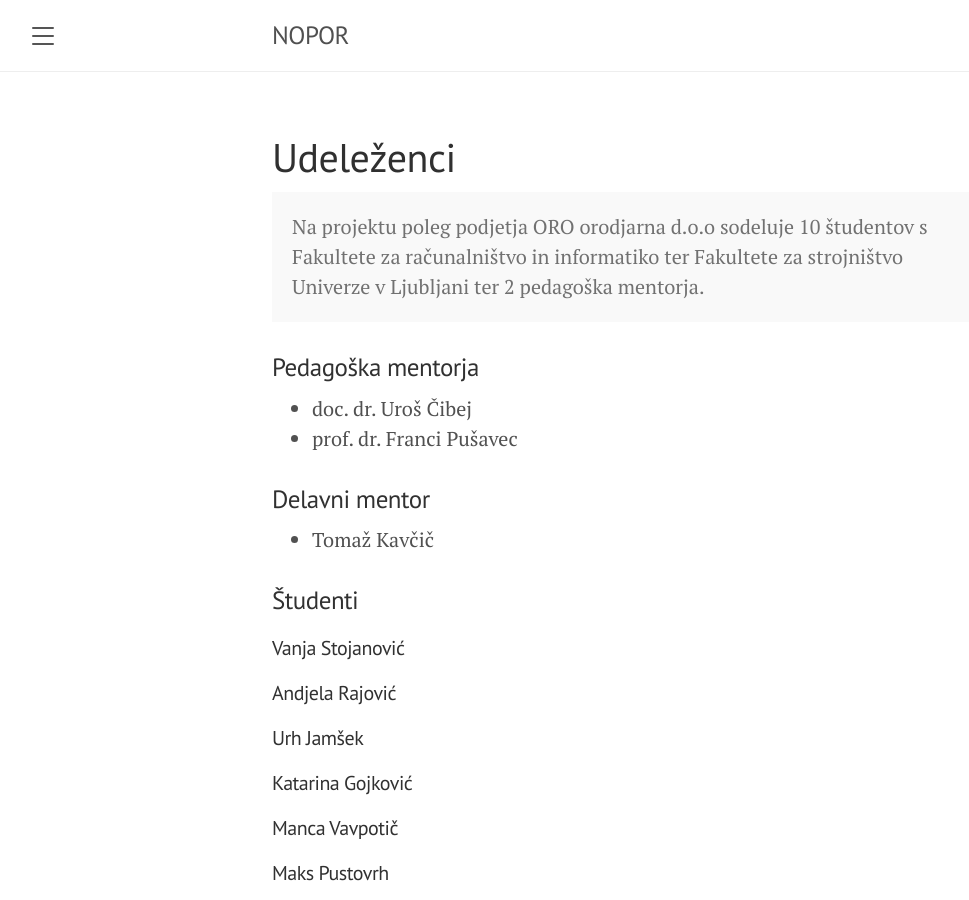
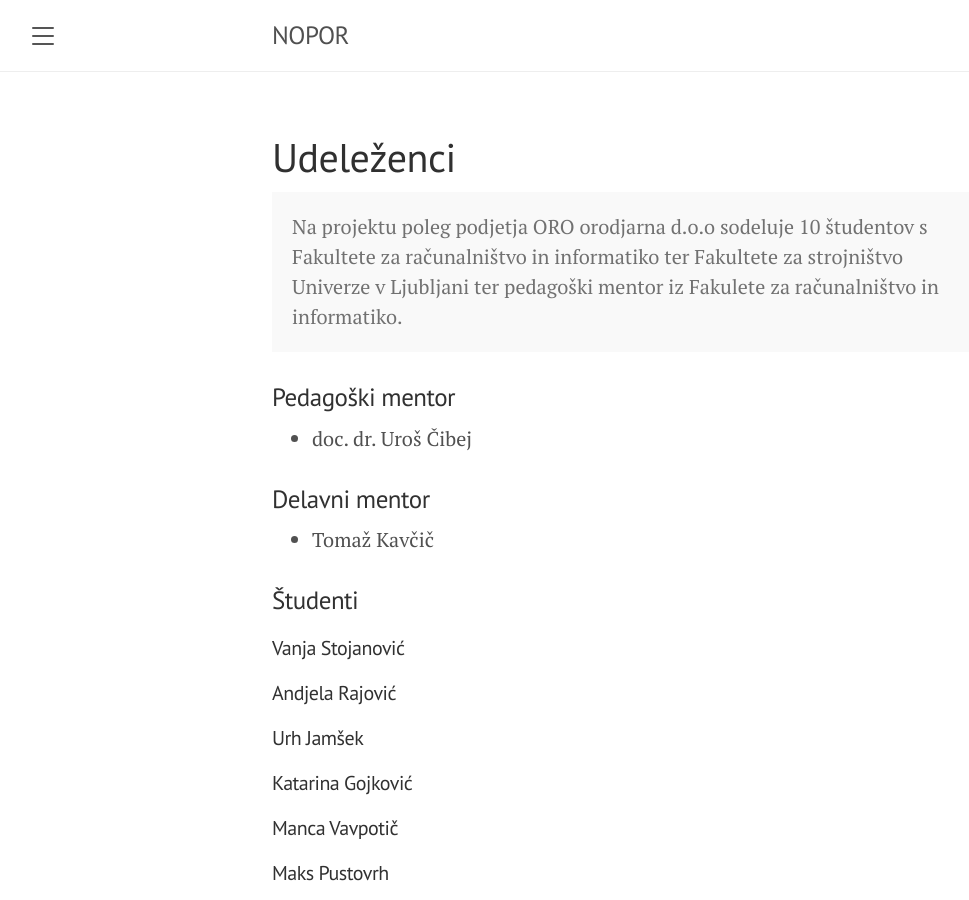
Before and after one commit to Projekt-NOPOR/spletna-stran, a Jekyll site: the page built from Udelezenci.md, in a window 1280 px wide and 900 px high. Shown: the whole window, without its empty margins (8-977 px from the left). Built offline with Jekyll 4.4.1, drawn with Linux system fonts in a browser that asks for light colours.

Commit message:
Update Udelezenci.md

```diff
--- a/Udelezenci.md
+++ b/Udelezenci.md
@@ -4,14 +4,13 @@ title: Udeleženci
 ---
 
 <p class="message" >
-  Na projektu poleg podjetja ORO orodjarna d.o.o sodeluje 10 študentov s Fakultete za računalništvo in informatiko ter Fakultete za strojništvo Univerze v Ljubljani ter 2 pedagoška mentorja.
+  Na projektu poleg podjetja ORO orodjarna d.o.o sodeluje 10 študentov s Fakultete za računalništvo in informatiko ter Fakultete za strojništvo Univerze v Ljubljani ter pedagoški mentor iz Fakulete za računalništvo in informatiko.
 </p>
 
 
-### Pedagoška mentorja
+### Pedagoški mentor
 
 * doc. dr. Uroš Čibej
-* prof. dr. Franci Pušavec
 
 ### Delavni mentor
 
```
